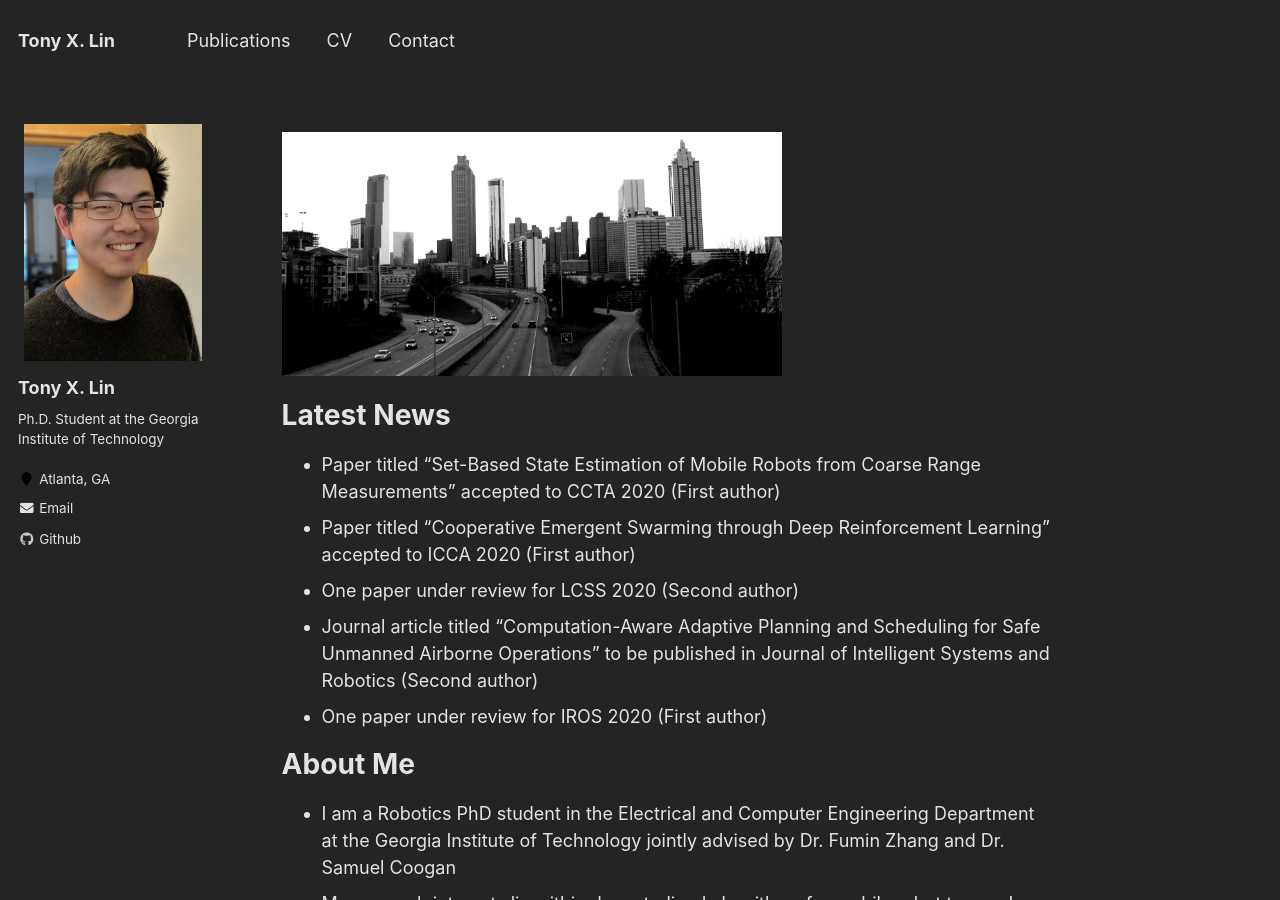
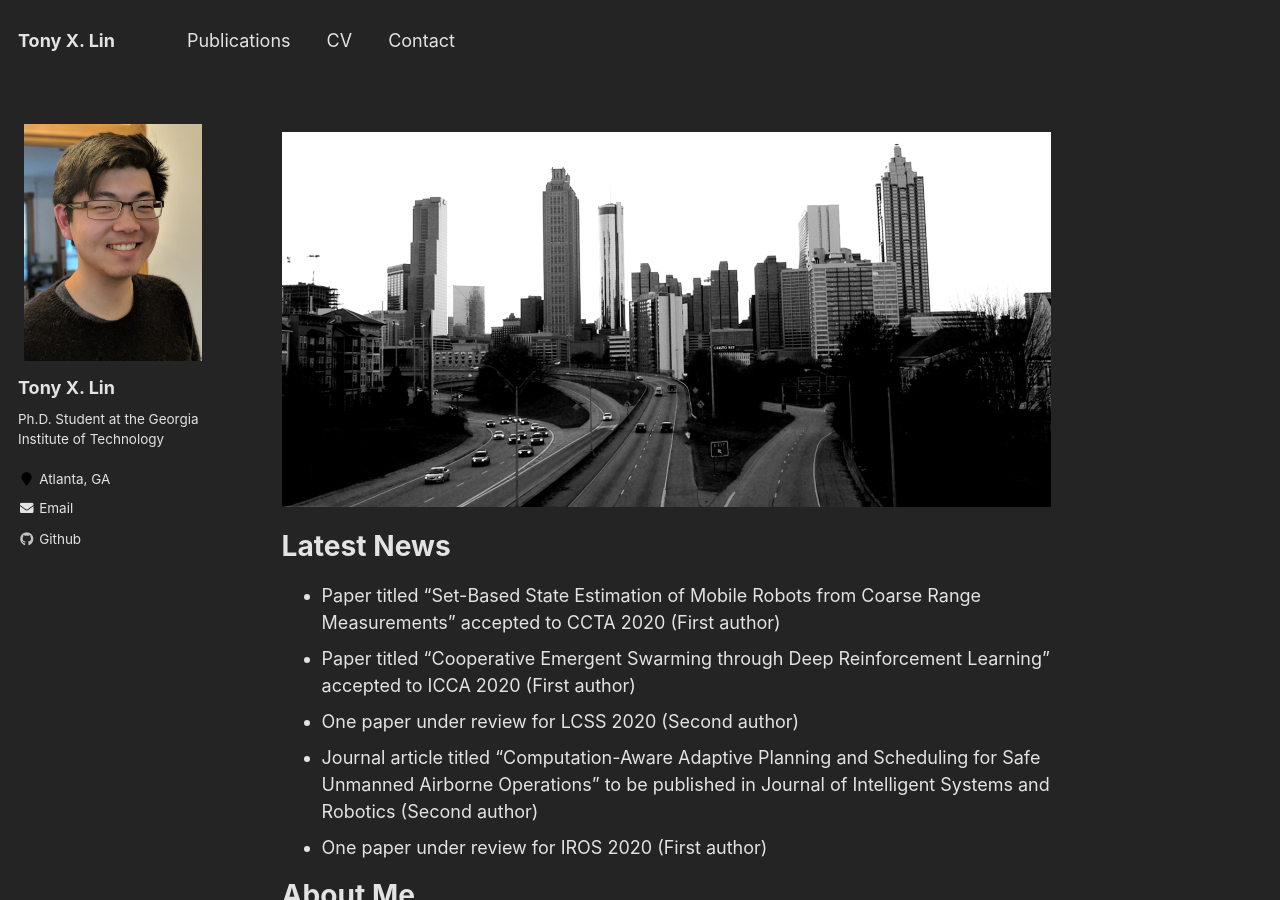
Before and after one commit to tony-x-lin/tony-x-lin.github.io, a Jekyll site: the page built from _pages/about.md, in a window 1280 px wide and 900 px high. Built offline with Jekyll 4.4.1, drawn with Linux system fonts in a browser that asks for light colours.

Commit message:
Update about.md

```diff
--- a/_pages/about.md
+++ b/_pages/about.md
@@ -9,7 +9,7 @@ redirect_from:
 ---
 
 <p align="left">
-  <img src="https://tony-x-lin.github.io/images/atlanta2.png?raw=true" alt="Photo" style="width: 500px;"/>
+  <img src="https://tony-x-lin.github.io/images/atlanta2.png?raw=true" alt="Photo" style="width: 800px;"/>
 </p>
 
 # Latest News
```
